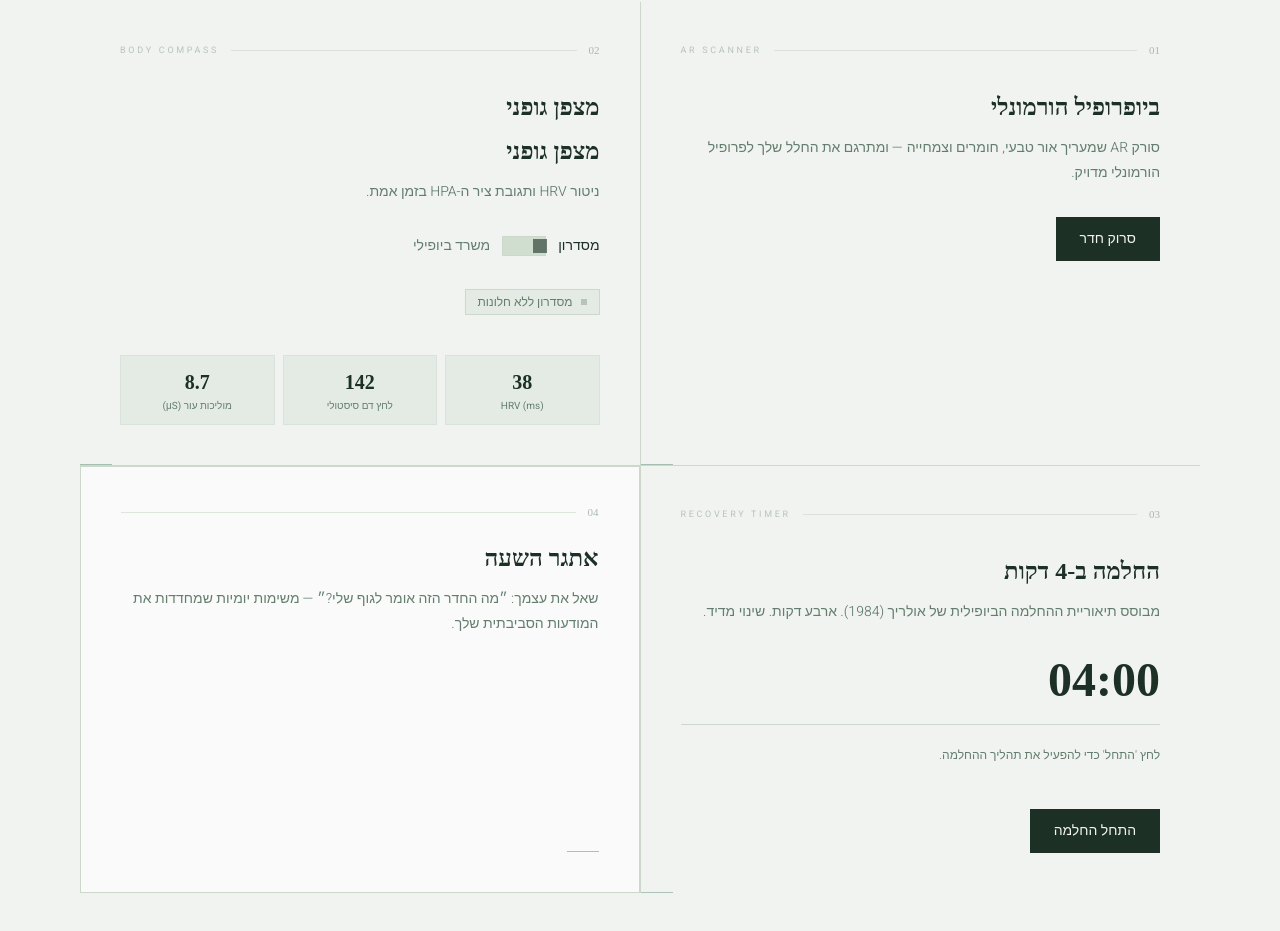
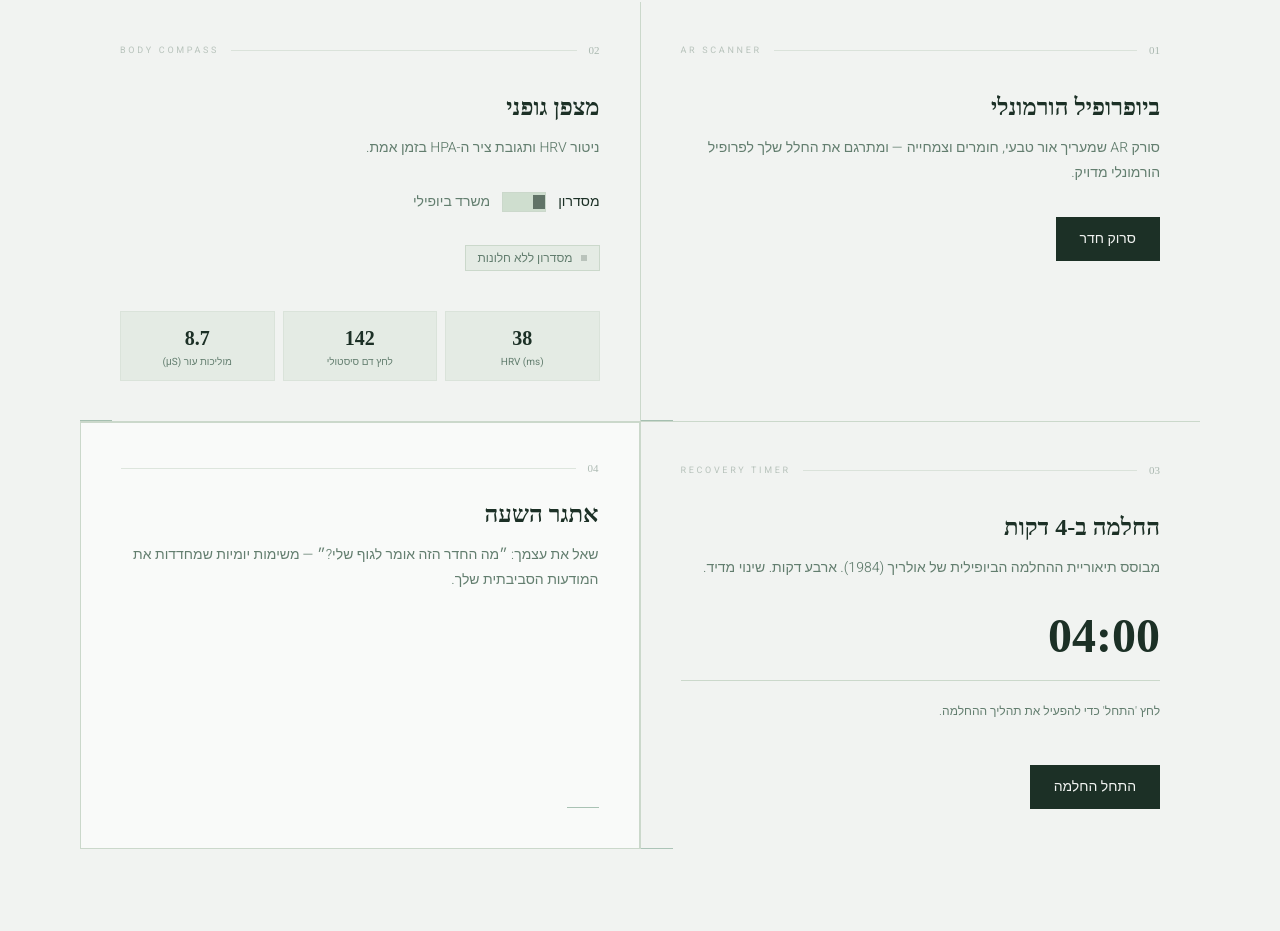
Before and after one commit to Anat1969/BioSpace-GH, a React (Vite) app: page / in a window 1280 px wide. Shown: the part 1272-2203 px from the top of the page. Built offline with nearby package versions, Linux system fonts and the light colour scheme; no server answers; a web font is replaced by a local one.

Commit message:
File changes

```diff
--- a/src/components/FeaturesGrid.jsx
+++ b/src/components/FeaturesGrid.jsx
@@ -140,7 +140,6 @@ function CompassCard() {
         <span className="text-[9px] tracking-[0.3em] text-muted-foreground/40 font-heebo uppercase">Body Compass</span>
       </div>
       <h3 className="font-frank text-xl md:text-2xl font-bold text-foreground mb-3">מצפן גופני</h3>
-      <h3 className="font-frank text-xl md:text-2xl font-bold text-foreground mb-3">מצפן גופני</h3>
       <p className="font-heebo text-sm text-muted-foreground leading-[1.8] mb-8 font-light">
         ניטור HRV ותגובת ציר ה-HPA בזמן אמת.
       </p>
@@ -150,7 +149,7 @@ function CompassCard() {
         <span className={env === "corridor" ? "text-foreground font-medium" : "text-muted-foreground"}>מסדרון</span>
         <button
           onClick={() => setEnv(e => e === "corridor" ? "biophilic" : "corridor")}
-          className={`relative w-11 h-5 transition-colors duration-400 border ${env === "biophilic" ? "bg-accent/20 border-accent/30" : "bg-secondary border-border"}`}
+          className={`relative w-11 h-5 transition-colors duration-400 border overflow-hidden ${env === "biophilic" ? "bg-accent/20 border-accent/30" : "bg-secondary border-border"}`}
         >
           <motion.div
             animate={{ x: env === "biophilic" ? 22 : 2 }}
```
